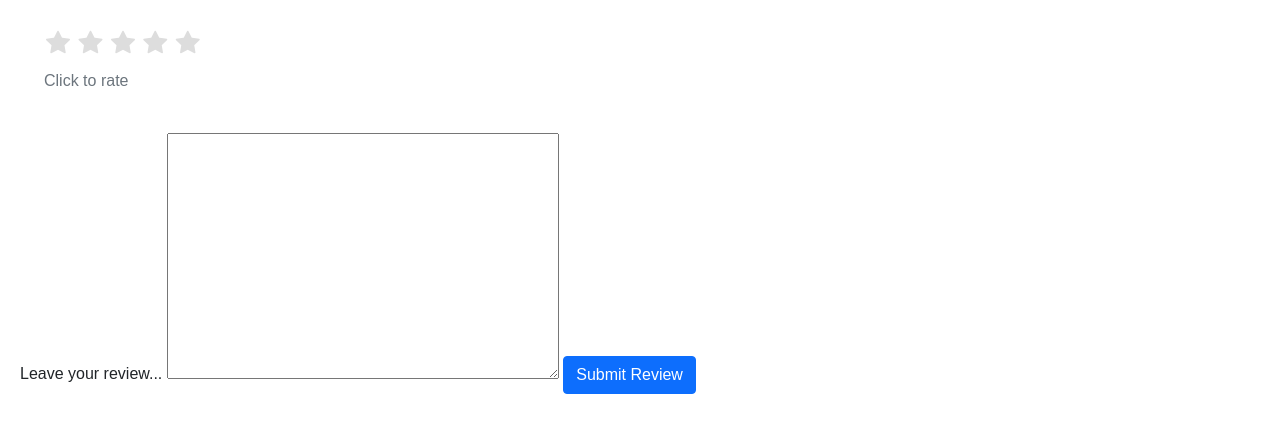
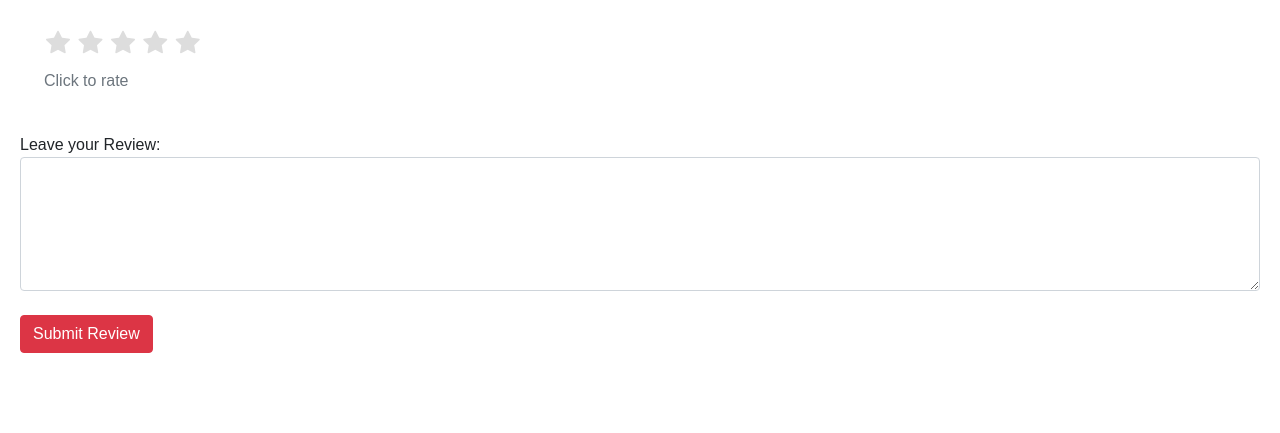
Before and after one commit to 3010468m/PopcornBucket, a Django app: template templates/popcornbucket/write_review.html in a window 1280 px wide. Shown: the part 233-666 px from the top of the page. Run offline with Django 3.2, Linux system fonts and the light colour scheme; the template is opened without the code that fills it: values that come from a table or form of the project are taken from there, others are empty; the visitor is signed in with stand-in values (Sample User, id 1).

Commit message:
write_review.html and form fully complete

```diff
--- a/popcornbucket/forms.py
+++ b/popcornbucket/forms.py
@@ -1,14 +1,7 @@
 from django import forms
 from popcornbucket.models import Film, Review
-from django.contrib.auth.models import User
 
 class ReviewForm(forms.ModelForm):
-
-    #rating = forms.IntegerField(min_value=1, max_value=5, initial = 1) # change widget to 5 stars? styling widgets
-    review_text = forms.CharField(widget=forms.Textarea,
-                                  max_length=Review.TEXT_MAX_LENGTH,
-                                  help_text="Leave your review...") # max length ok?
-
     class Meta:
         model = Review
-        fields = ('review_text', )
+        fields = ('review_text', 'rating')
--- a/templates/popcornbucket/write_review.html
+++ b/templates/popcornbucket/write_review.html
@@ -63,14 +63,13 @@
                         }
                     </style>
 
-                    {% for hidden in form.hidden_fields %}
-                        {{ hidden }}
-                    {% endfor %}
-                    {% for field in form.visible_fields %}
-                        {{ field.help_text }}
-                        {{ field }}
-                    {% endfor %}
-                    <button type="submit" class="btn btn-primary">Submit Review</button>
+                    <!-- display text box with input name = "review_text" to match form field -->
+                    <div class="form-group">
+                        <label for="review_text">Leave your Review:</label>
+                        <textarea class="form-control" rows="5" id="review_text" name="review_text"></textarea>
+                    </div>
+                    <br>
+                    <button type="submit" class="btn btn-danger">Submit Review</button>
                 </form>
 
 
@@ -83,6 +82,7 @@
             <a href="{% url 'film_detail' film.id %}"></a>
         </div>
         <script>
+            /* set star buttons to rating field in form */
             document.querySelectorAll('.star-rating:not(.readonly) label').forEach(star => {
                 star.addEventListener('click', function() {
                     this.style.transform = 'scale(1.2)';
```
